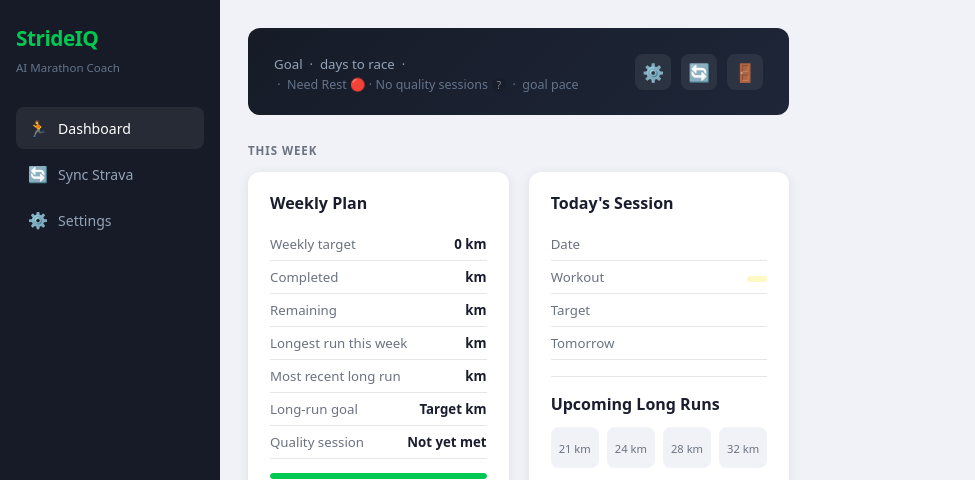
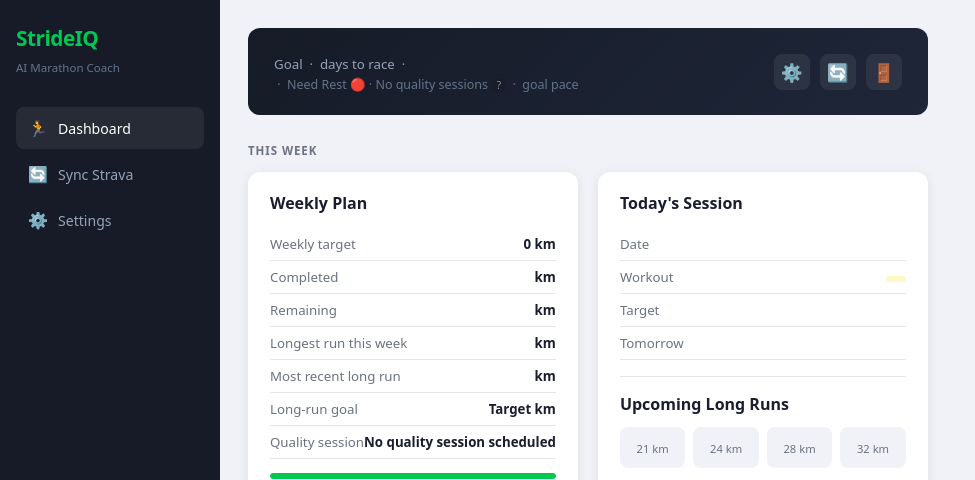
Before and after one commit to sujeeth-talluri/personal-performance-intelligence, a Flask app: template ppi/templates/dashboard.html in a window 1280 px wide. Shown: the top 480 px of the page, without its empty margins (0-975 px from the left). Run offline with Flask 3, Linux system fonts and the light colour scheme; the template is opened without the code that fills it, so the values that code supplies are empty.

Commit message:
fix weekly activity binding and quality session display

```diff
--- a/ppi/routes.py
+++ b/ppi/routes.py
@@ -329,6 +329,14 @@ def _derive_current_week_display_metrics(weekly_plan, frozen_weekly_target_km):
         and item.get("status") in {"completed", "overdone"}
         for item in weekly_plan
     )
+    quality_session = next(
+        (
+            item for item in weekly_plan
+            if item.get("workout_type") == "RUN"
+            and item.get("session") in {"Tempo Run", "Speed Session", "Marathon Pace Run", "Steady Run"}
+        ),
+        None,
+    )
     strength_goal_met = any(
         item.get("workout_type") == "STRENGTH"
         and item.get("status") == "completed"
@@ -344,6 +352,8 @@ def _derive_current_week_display_metrics(weekly_plan, frozen_weekly_target_km):
         "planned_long_run_km": planned_long_run_km,
         "long_run_goal_met": long_run_goal_met,
         "quality_goal_met": quality_goal_met,
+        "quality_session_name": quality_session.get("session") if quality_session else None,
+        "quality_session_day": quality_session.get("day") if quality_session else None,
         "strength_goal_met": strength_goal_met,
         "progress_pct": progress_pct,
     }
@@ -493,7 +503,13 @@ def _activity_local_date(dt_value, user_timezone):
     try:
         tz = ZoneInfo(user_timezone)
     except ZoneInfoNotFoundError:
-        tz = timezone.utc
+        fallback = {
+            "asia/kolkata": timezone(timedelta(hours=5, minutes=30)),
+            "asia/calcutta": timezone(timedelta(hours=5, minutes=30)),
+            "utc": timezone.utc,
+            "etc/utc": timezone.utc,
+        }
+        tz = fallback.get((user_timezone or "").lower(), timezone.utc)
     if dt_value.tzinfo is None:
         dt_utc = dt_value.replace(tzinfo=timezone.utc)
     else:
@@ -1649,8 +1665,11 @@ def dashboard():
         })
     weekly_ctl_series = weekly_ctl_series[-8:]
 
-    week_cutoff_dt = datetime.combine(week_start, datetime.min.time())
-    week_end_dt    = datetime.combine(week_end, datetime.max.time())
+    # Query a padded UTC window, then assign each activity to the user's local
+    # date. This prevents local-day runs near midnight from being dropped before
+    # local-date bucketing.
+    week_cutoff_dt = datetime.combine(week_start - timedelta(days=1), datetime.min.time())
+    week_end_dt    = datetime.combine(week_end + timedelta(days=1), datetime.max.time())
 
     # Activity type sets — confirmed from production Strava data
     _RUN_TYPES            = {"run", "virtualrun", "trail run", "trail_run", "treadmill", "track"}
@@ -1796,6 +1815,8 @@ def dashboard():
     weekly_planned_long_run_km = current_week_model["planned_long_run_km"]
     weekly_long_run_goal_met = current_week_model["long_run_goal_met"]
     weekly_quality_goal_met = current_week_model["quality_goal_met"]
+    weekly_quality_session_name = current_week_model["quality_session_name"]
+    weekly_quality_session_day = current_week_model["quality_session_day"]
     weekly_strength_goal_met = current_week_model["strength_goal_met"]
     week_actual_km = current_week_model["actual_km"]
     progress_pct = current_week_model["progress_pct"]
@@ -2018,6 +2039,8 @@ def dashboard():
         weekly_planned_long_run_km=weekly_planned_long_run_km,
         weekly_long_run_goal_met=weekly_long_run_goal_met,
         weekly_quality_goal_met=weekly_quality_goal_met,
+        weekly_quality_session_name=weekly_quality_session_name,
+        weekly_quality_session_day=weekly_quality_session_day,
         weekly_strength_goal_met=weekly_strength_goal_met,
         recent_activities=recent_activities,
         runs=runs,
--- a/ppi/templates/dashboard.html
+++ b/ppi/templates/dashboard.html
@@ -515,7 +515,7 @@
                     {{ p.planned_km|int }}km planned
                   {% endif %}
                 </div>
-                {% if p.status == 'planned' and p.pace_guidance %}
+                {% if p.workout_type == 'RUN' and p.pace_guidance %}
                   <div class="plan-pace">{{ p.pace_guidance }}</div>
                 {% endif %}
               </div>
@@ -542,7 +542,17 @@
         <div class="metric-row"><span>Longest run this week</span><strong>{{ weekly_longest_run_km }} km</strong></div>
         <div class="metric-row"><span>Most recent long run</span><strong>{{ recent_long_run_km }} km{% if recent_long_run_date_display %} · {{ recent_long_run_date_display }}{% endif %}</strong></div>
         <div class="metric-row"><span>Long-run goal</span><strong>{{ 'Met' if weekly_long_run_goal_met else ('Target ' ~ weekly_planned_long_run_km ~ ' km') }}</strong></div>
-        <div class="metric-row"><span>Quality session</span><strong>{{ 'Met' if weekly_quality_goal_met else 'Not yet met' }}</strong></div>
+        <div class="metric-row">
+          <span>Quality session</span>
+          <strong>
+            {% if weekly_quality_session_name %}
+              {{ weekly_quality_session_name }}{% if weekly_quality_session_day %} · {{ weekly_quality_session_day }}{% endif %}
+              — {{ 'Met' if weekly_quality_goal_met else 'Not yet met' }}
+            {% else %}
+              No quality session scheduled
+            {% endif %}
+          </strong>
+        </div>
         <div class="progress-bar" style="margin-top:14px"><span style="width:{{ progress_pct }}%"></span></div>
       </div>
 
```
Also changed, not shown: tests/test_app.py (+24 -1 lines).
